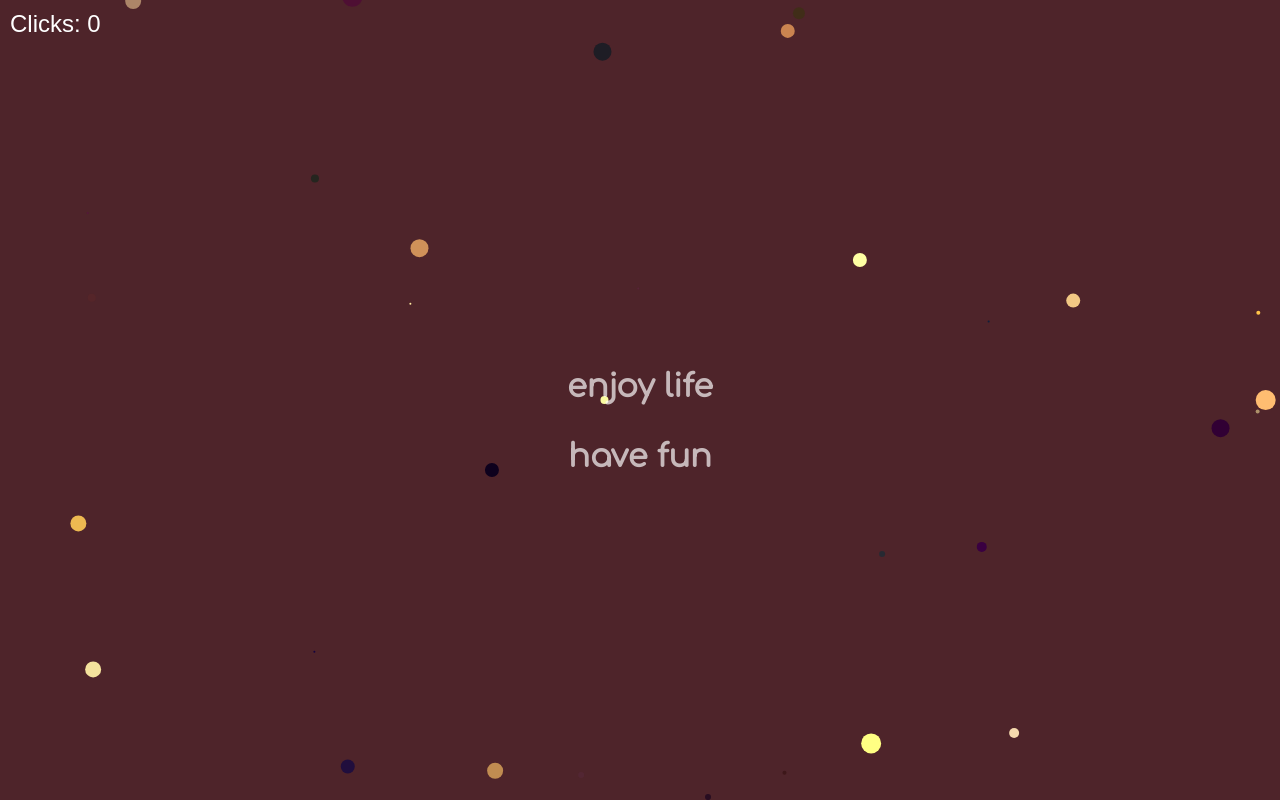
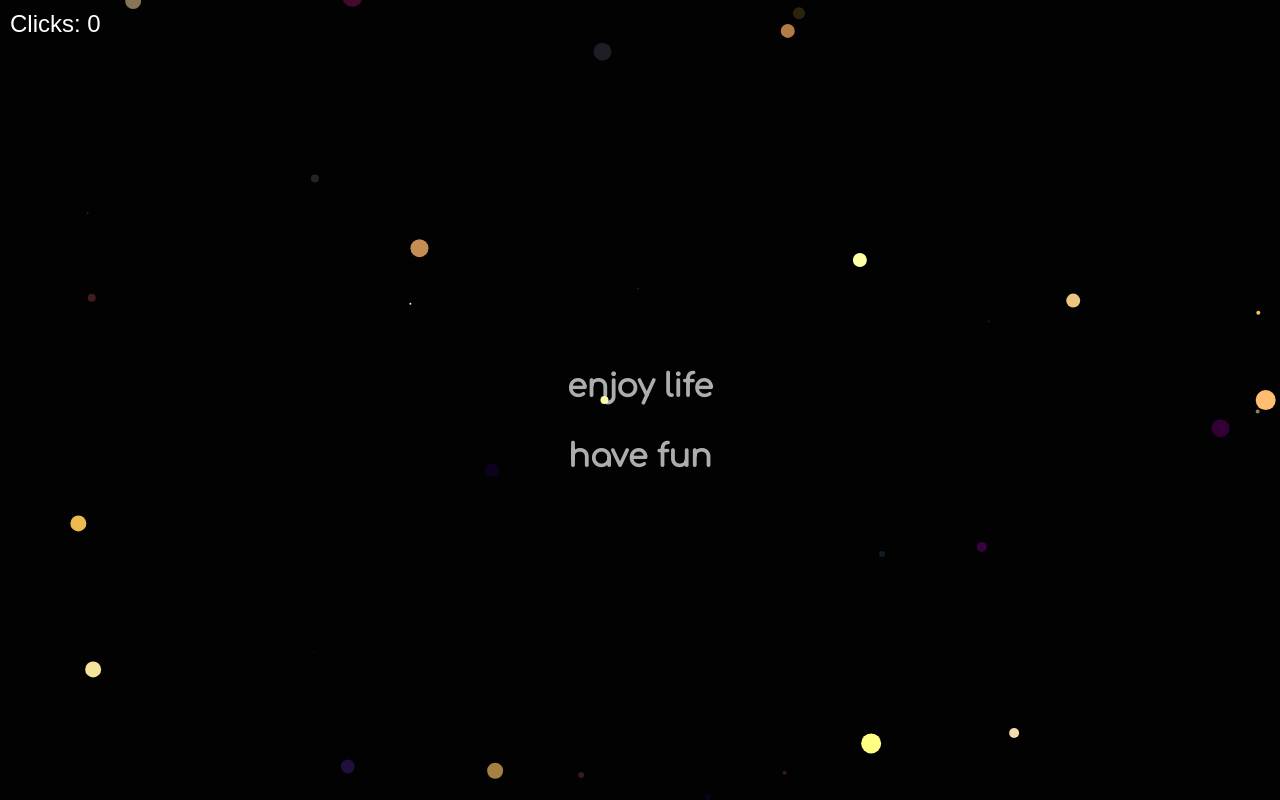
Before and after one commit to muratekren/cfpage, a plain HTML site: page index.html in a window 1280 px wide. Drawn offline with Linux system fonts and the light colour scheme.

Commit message:
Update index.html

```diff
--- a/index.html
+++ b/index.html
@@ -65,7 +65,7 @@
 
     // Colors
     var colorPalette = {
-        bg: {r:78,g:36,b:42},
+        bg: {r:2,g:2,b:2},
         matter: [
           {r:36,g:18,b:42}, // darkPRPL
           {r:78,g:36,b:42}, // rockDust
```
